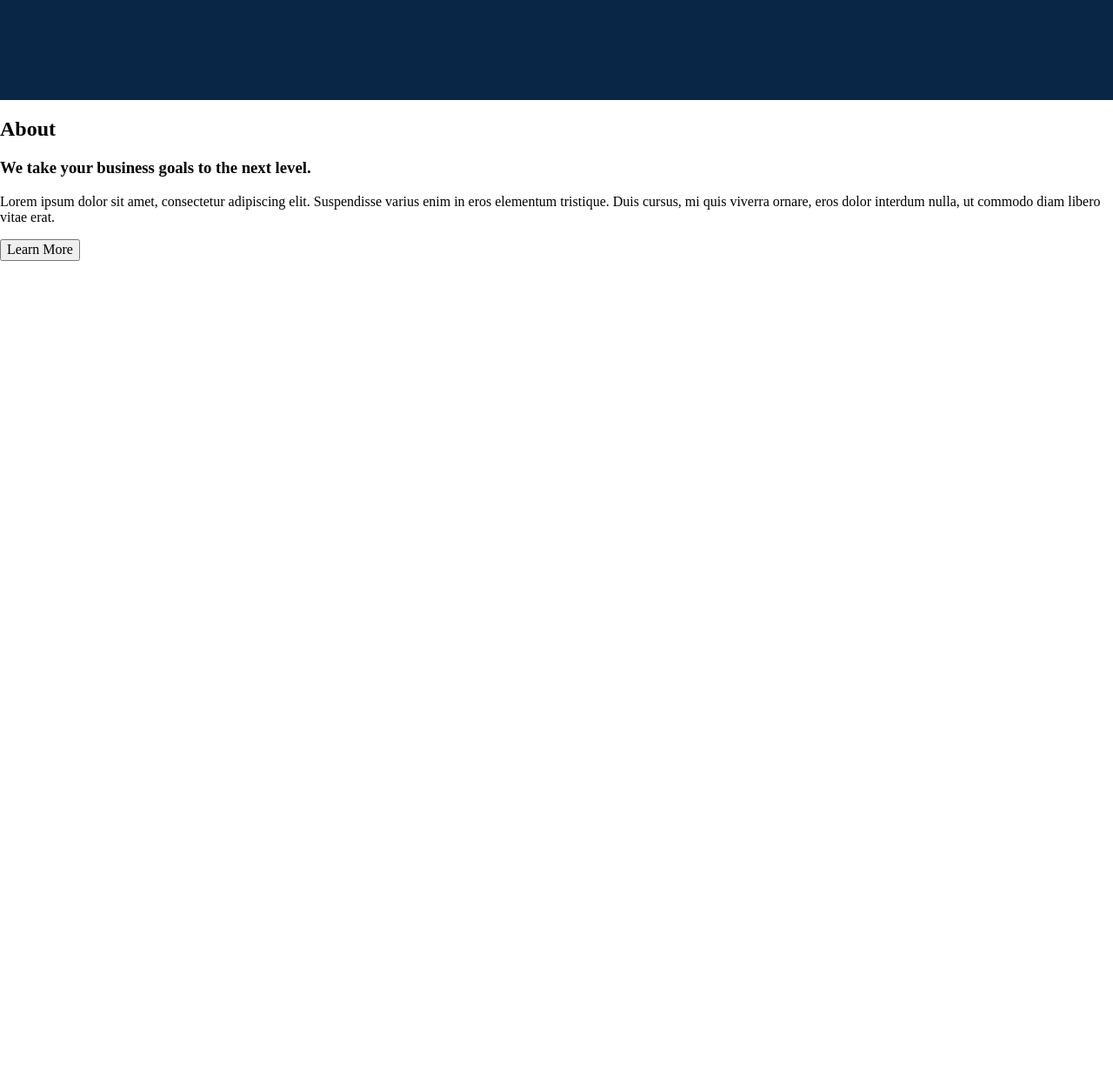
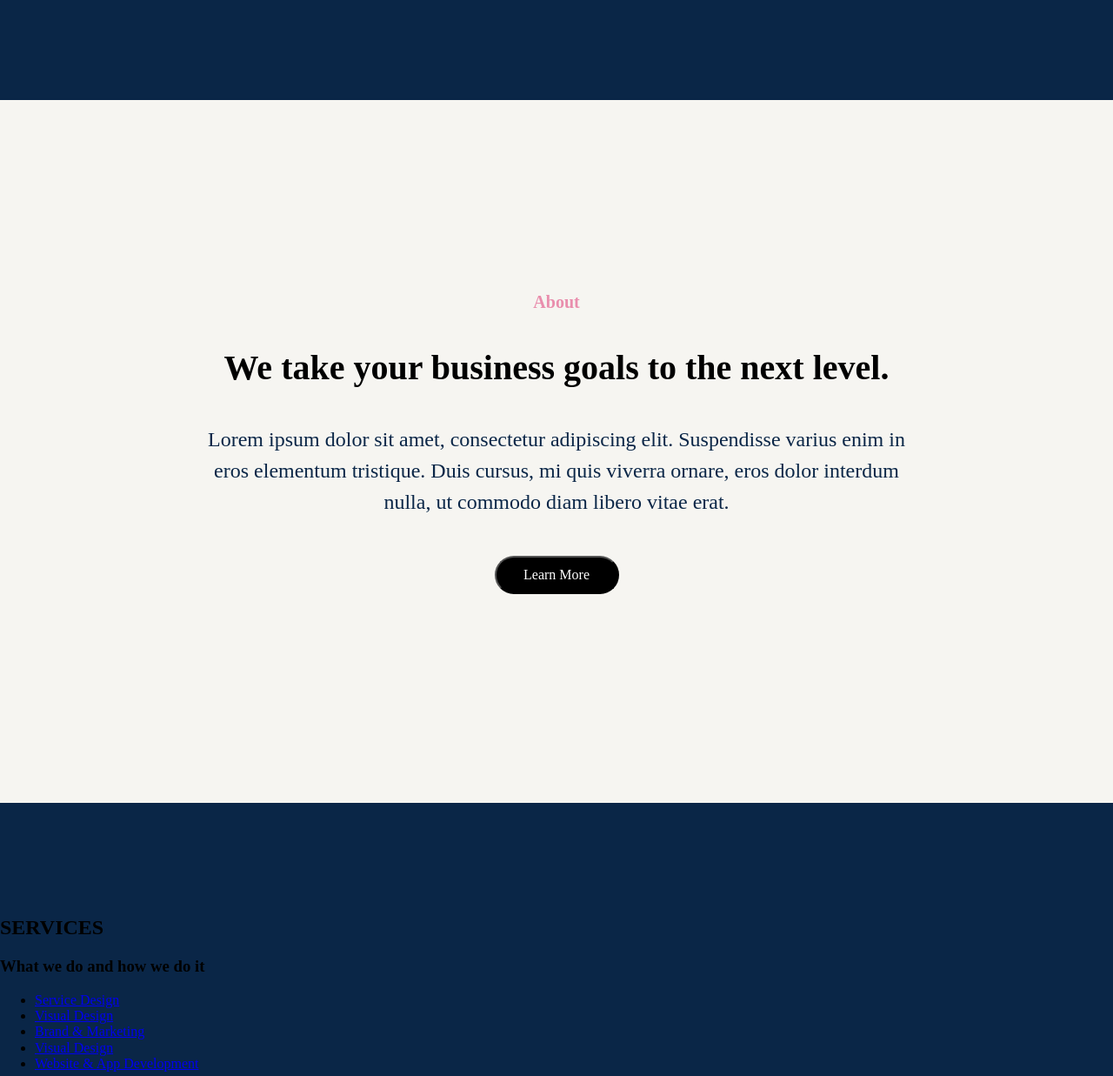
Before and after one commit to FialkaLesnaya/agency-landing-page, a plain HTML site: page index.html in a window 1280 px wide. Shown: the part 895-2132 px from the top of the page at 87% size. Before the commit the page ends 1195 px from the top, so only its background shows below. Drawn offline with Linux system fonts and the light colour scheme.

Commit message:
Блок services

```diff
--- /dev/null
+++ b/blocks/about/__button/about__button.css
@@ -0,0 +1,9 @@
+.about__button {
+    background: #000; /* Синий цвет фона */
+    color: white; /* Белые буквы */
+    border-radius: 40px;
+    width: 143px;
+    height: 44px;
+    padding: 10px 20px;
+    margin: 20px auto;
+}
--- /dev/null
+++ b/blocks/about/__description/about__description.css
@@ -0,0 +1,7 @@
+.about__description {
+    font-weight: 400;
+    font-size: 24px;
+    line-height: 36px;
+    text-align: center;
+    color: #0A2647;
+}
--- /dev/null
+++ b/blocks/about/__subtitle/about__subtitle.css
@@ -0,0 +1,9 @@
+.about__subtitle {
+    font-weight: 600;
+    font-size: 40px;
+    line-height: 48px;
+    color: #000000;
+    margin: 40px 0;
+    padding: 0;
+    color: #000;
+}
--- /dev/null
+++ b/blocks/about/__title/about__title.css
@@ -0,0 +1,8 @@
+.about__title {
+    color: #E98EAD;
+    font-weight: 700;
+    font-size: 20px;
+    line-height: 24px;
+    margin: 0;
+    padding: 0;
+}
--- /dev/null
+++ b/blocks/about/__wraper/about__wraper.css
@@ -0,0 +1,5 @@
+.about__wraper {
+    max-width: 812px;
+    text-align: center;
+    margin: auto;
+}
--- /dev/null
+++ b/blocks/about/about.css
@@ -0,0 +1,7 @@
+.about {
+    background-color:#F6F5F1;
+    max-width: 1920px;
+    padding: 220px 0;
+    margin: auto;
+    text-align: center;
+}
--- /dev/null
+++ b/blocks/services/services.css
@@ -0,0 +1,5 @@
+.services {
+    background: #0A2647;
+    max-width: 1920px;
+    padding: 110px 0;
+}
--- a/index.html
+++ b/index.html
@@ -77,7 +77,8 @@
 
                 <p class="about__description">
                     Lorem ipsum dolor sit amet, consectetur adipiscing elit. Suspendisse varius enim in eros elementum
-                    tristique. Duis cursus, mi quis viverra ornare, eros dolor interdum nulla, ut commodo diam libero vitae
+                    tristique. Duis cursus, mi quis viverra ornare, eros dolor interdum nulla, ut commodo diam libero
+                    vitae
                     erat.
                 </p>
 
@@ -87,6 +88,60 @@
             </div>
 
         </section>
+
+        <section class="services">
+
+            <div class="services__wraper">
+                <h2 class="services__title">
+                    SERVICES
+                </h2>
+
+                <h3 class="services__subtitle">
+                    What we do and how we do it
+                </h3>
+
+                <ul class="services__menu-list">
+                    <li class="services__menu-item">
+                        <a class="services__menu-link" href="#">
+                            Service Design
+                        </a>
+                    </li>
+
+                    <li class="services__menu-item">
+                        <a class="services__menu-link" href="#">
+                            Visual Design
+                        </a>
+                    </li>
+
+                    <li class="services__menu-item">
+                        <a class="services__menu-link" href="#">
+                            Brand & Marketing
+                        </a>
+                    </li>
+
+                    <li class="services__menu-item">
+                        <a class="services__menu-link" href="#">
+                            Visual Design
+                        </a>
+                    </li>
+
+                    <li class="services__menu-item">
+                        <a class="services__menu-link" href="#">
+                            Website & App Development
+                        </a>
+                    </li>
+                </ul>
+
+            </div>
+
+            <a class="services__logo-link" href="#" target="_self">
+                <img class="services__logo" src="./images/meeting_room.jpg" alt="logo">
+            </a>
+
+            <button class="services__button">
+                Learn More
+            </button>
+        </section>
     </main>
 </body>
 
--- a/pages/index.css
+++ b/pages/index.css
@@ -17,3 +17,21 @@
 @import url('../blocks/presentation/__image/presentation__image.css');
 @import url('../blocks/presentation/__subtitle/presentation__subtitle.css');
 @import url('../blocks/presentation/__title/presentation__title.css');
+
+@import url('../blocks/about/about.css');
+@import url('../blocks/about/__button/about__button.css');
+@import url('../blocks/about/__subtitle/about__subtitle.css');
+@import url('../blocks/about/__title/about__title.css');
+@import url('../blocks/about/__description/about__description.css');
+@import url('../blocks/about/__wraper/about__wraper.css');
+
+@import url('../blocks/services/services.css');
+@import url('../blocks/services/__button/services__button.css');
+@import url('../blocks/services/__logo-link/services__logo-link.css');
+@import url('../blocks/services/__logo/services__logo.css');
+@import url('../blocks/services/__menu-item/services__menu-item.css');
+@import url('../blocks/services/__menu-link/services__menu-link.css');
+@import url('../blocks/services/__menu-list/services__menu-list.css');
+@import url('../blocks/services/__subtitle/services__subtitle.css');
+@import url('../blocks/services/__title/services__title.css');
+@import url('../blocks/services/__wraper/services__wraper.css');
```
Also changed, not shown: blocks/services/__button/services__button.css (added), blocks/services/__logo-link/services__logo-link.css (added), blocks/services/__logo/services__logo.css (added), blocks/services/__menu-item/services__menu-item.css (added), blocks/services/__menu-link/services__menu-link.css (added), blocks/services/__menu-list/services__menu-list.css (added), blocks/services/__subtitle/services__subtitle.css (added), blocks/services/__title/services__title.css (added), blocks/services/__wraper/services__wraper.css (added).
